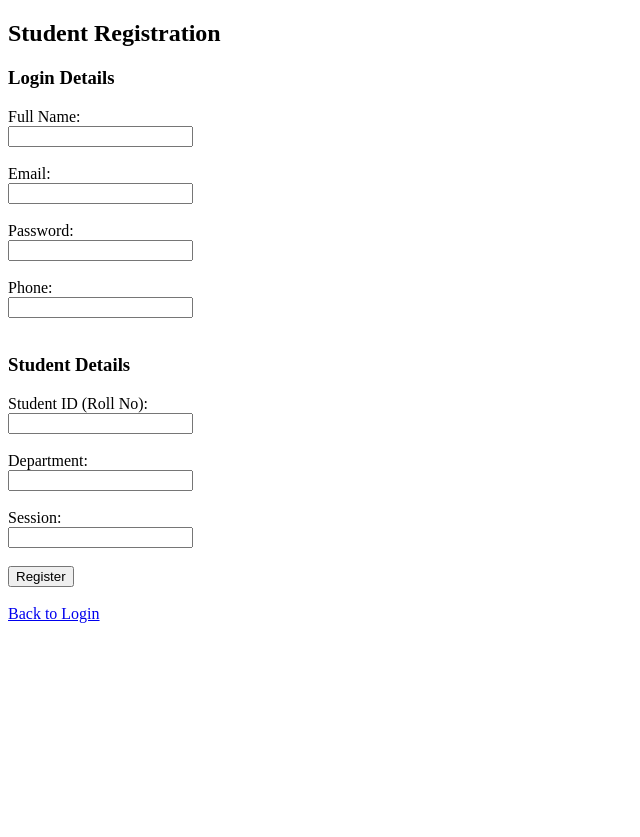
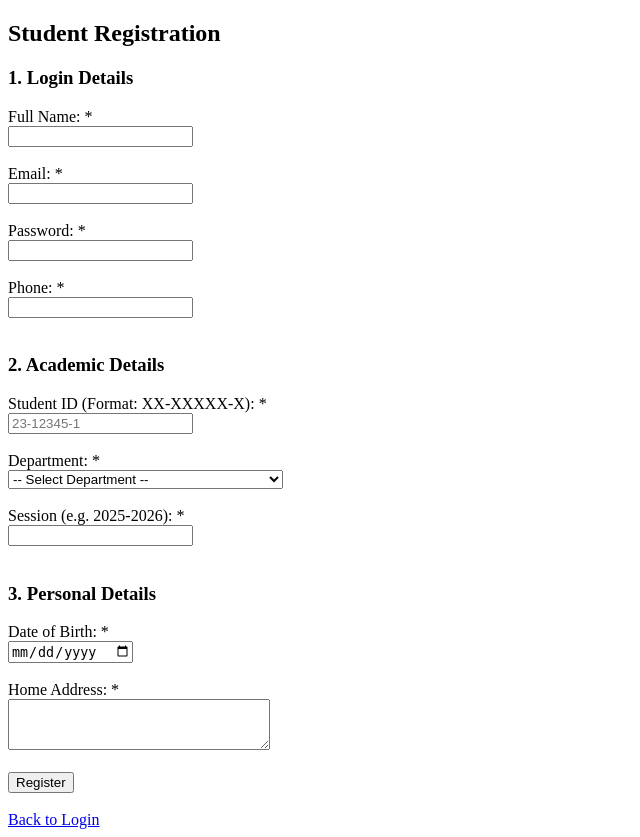
Before and after one commit to Rezwoan/hostel-management-system, a PHP site: page /index.php?page=signup in a window 1280 px wide. Shown: the whole page, without its empty margins (0-640 px from the left). Before the commit the page ends 623 px from the top, so only its background shows below. Run offline with PHP 8.4, Linux system fonts and the light colour scheme.

Commit message:
Enhance signup functionality with strict validation and additional fields for date of birth and address; update model to handle new parameters and improve UI for better user experience.

```diff
--- a/app/Controllers/Auth/signupController.php
+++ b/app/Controllers/Auth/signupController.php
@@ -1,10 +1,10 @@
 <?php
 // app/Controllers/Auth/signupController.php
 
-// 1. Remove session_start() because index.php already handles it.
+// 1. Remove session_start() (Index handles it)
 // session_start();
 
-// 2. Load Model (Up 2 levels from Controllers/Auth -> app -> Models)
+// 2. Load Model
 require_once __DIR__ . '/../../Models/student_functions.php';
 
 $error_msg = "";
@@ -12,22 +12,55 @@ $success_msg = "";
 
 if ($_SERVER["REQUEST_METHOD"] == "POST") {
 
-    // 3. EXTRACT & CLEAN DATA
+    // 3. EXTRACT DATA
     $fullName   = trim($_POST['full_name']);
     $email      = trim($_POST['email']);
     $password   = $_POST['password'];
     $phone      = trim($_POST['phone']);
-
     $studentId  = trim($_POST['student_id']);
     $dept       = trim($_POST['department']);
     $session    = trim($_POST['session']);
+    $dob        = trim($_POST['dob']);
+    $address    = trim($_POST['address']);
 
-    // 4. VALIDATION
-    if (empty($fullName) || empty($email) || empty($password) || empty($studentId)) {
-        $error_msg = "Please fill in all required fields (Name, Email, Password, Student ID).";
+    // 4. STRICT VALIDATION CHECKS
+
+    // A. Check for Empty Fields
+    if (empty($fullName) || empty($email) || empty($password) || empty($phone) ||
+        empty($studentId) || empty($dept) || empty($session) || empty($dob) || empty($address)) {
+
+        $error_msg = "❌ Error: All fields are mandatory. Please fill in everything.";
+
     } else {
+        // B. Validate Student ID Format (XX-XXXXX-X) without Regex
+        // Expected Length: 10 chars (2 digits + '-' + 5 digits + '-' + 1 digit)
+        $idValid = true;
 
-        // 5. CALL MODEL
+        if (strlen($studentId) !== 10) {
+            $idValid = false;
+        } else {
+            // Split by hyphen
+            $parts = explode('-', $studentId);
+
+            // Must have exactly 3 parts
+            if (count($parts) !== 3) {
+                $idValid = false;
+            } else {
+                // Check Part 1: XX (2 digits)
+                if (!is_numeric($parts[0]) || strlen($parts[0]) !== 2) $idValid = false;
+
+                // Check Part 2: XXXXX (5 digits)
+                if (!is_numeric($parts[1]) || strlen($parts[1]) !== 5) $idValid = false;
+
+                // Check Part 3: X (1 digit)
+                if (!is_numeric($parts[2]) || strlen($parts[2]) !== 1) $idValid = false;
+            }
+        }
+
+        if (!$idValid) {
+            $error_msg = "❌ Invalid Student ID Format. Use XX-XXXXX-X (e.g., 23-12345-1).";
+        } else {
+            // C. All Checks Passed -> Call Model
             $result = createStudentAccount(
                 $fullName,
                 $email,
@@ -35,20 +68,20 @@ if ($_SERVER["REQUEST_METHOD"] == "POST") {
                 $phone,
                 $studentId,
                 $dept,
-            $session
+                $session,
+                $dob,
+                $address
             );
 
-        // 6. HANDLE RESULT
             if ($result === true) {
-            // FIX: Link uses the router (index.php?page=login)
                 $success_msg = "✅ Account created successfully! <a href='index.php?page=login'>Login Here</a>";
             } else {
                 $error_msg = "❌ " . $result;
             }
         }
     }
+}
 
-// 7. LOAD VIEW
-// FIX: Path goes up 2 levels (../../) to 'app', then down to 'Views/Auth/'
+// 5. LOAD VIEW
 require_once __DIR__ . '/../../Views/Auth/signup_view.php';
 ?>
--- a/app/Models/student_functions.php
+++ b/app/Models/student_functions.php
@@ -1,25 +1,28 @@
 <?php
 // app/Models/student_functions.php
 
+// Ensure this path matches your file structure (Same folder)
 require_once __DIR__ . '/DB_Connect.php';
 
 /**
  * Create a new student account (User + Role + Profile)
- * * @param string $name
+ * @param string $name
  * @param string $email
- * @param string $password (Raw password, we hash it here)
+ * @param string $password
  * @param string $phone
  * @param string $studentId
  * @param string $department
  * @param string $sessionYear
- * * @return bool|string Returns TRUE on success, Error Message string on failure
+ * @param string $dob      (New Argument)
+ * @param string $address  (New Argument)
+ * @return bool|string Returns TRUE on success, Error Message string on failure
  */
-function createStudentAccount($name, $email, $password, $phone, $studentId, $department, $sessionYear) {
+function createStudentAccount($name, $email, $password, $phone, $studentId, $department, $sessionYear, $dob, $address) {
 
     // 1. Setup Connection
     $conn = dbConnect();
 
-    // Hash password immediately - Model handles data integrity
+    // Hash password immediately
     $passwordHash = password_hash($password, PASSWORD_DEFAULT);
 
     // 2. Start Transaction
@@ -51,10 +54,12 @@ function createStudentAccount($name, $email, $password, $phone, $studentId, $dep
         }
         mysqli_stmt_close($stmtRole);
 
-        // --- C. Create Student Profile ---
-        $sqlProfile = "INSERT INTO student_profiles (user_id, student_id, department, session_year) VALUES (?, ?, ?, ?)";
+        // --- C. Create Student Profile (Updated with DOB and Address) ---
+        $sqlProfile = "INSERT INTO student_profiles (user_id, student_id, department, session_year, dob, address) VALUES (?, ?, ?, ?, ?, ?)";
         $stmtProfile = mysqli_prepare($conn, $sqlProfile);
-        mysqli_stmt_bind_param($stmtProfile, "isss", $newUserId, $studentId, $department, $sessionYear);
+
+        // Bind Params: i (int) + s (string) * 5
+        mysqli_stmt_bind_param($stmtProfile, "isssss", $newUserId, $studentId, $department, $sessionYear, $dob, $address);
 
         if (!mysqli_stmt_execute($stmtProfile)) {
             if ($conn->errno === 1062) throw new Exception("That Student ID is already registered.");
--- a/app/Views/Auth/signup_view.php
+++ b/app/Views/Auth/signup_view.php
@@ -9,46 +9,64 @@
     <h2>Student Registration</h2>
 
     <?php if (!empty($success_msg)): ?>
-        <p style="color: green; font-weight: bold;">
+        <div style="background-color: #d4edda; color: #155724; padding: 10px; border: 1px solid #c3e6cb; margin-bottom: 15px;">
             <?php echo $success_msg; ?>
-        </p>
+        </div>
     <?php endif; ?>
 
     <?php if (!empty($error_msg)): ?>
-        <p style="color: red; font-weight: bold;">
+        <div style="background-color: #f8d7da; color: #721c24; padding: 10px; border: 1px solid #f5c6cb; margin-bottom: 15px;">
             <?php echo htmlspecialchars($error_msg); ?>
-        </p>
+        </div>
     <?php endif; ?>
 
     <form action="" method="POST">
-        <h3>Login Details</h3>
-        <label>Full Name:</label><br>
-        <input type="text" name="full_name" required><br><br>
 
-        <label>Email:</label><br>
-        <input type="email" name="email" required><br><br>
+        <h3>1. Login Details</h3>
+        <label>Full Name: *</label><br>
+        <input type="text" name="full_name" required value="<?php echo isset($_POST['full_name']) ? htmlspecialchars($_POST['full_name']) : ''; ?>"><br><br>
 
-        <label>Password:</label><br>
+        <label>Email: *</label><br>
+        <input type="email" name="email" required value="<?php echo isset($_POST['email']) ? htmlspecialchars($_POST['email']) : ''; ?>"><br><br>
+
+        <label>Password: *</label><br>
         <input type="password" name="password" required><br><br>
 
-        <label>Phone:</label><br>
-        <input type="text" name="phone"><br><br>
+        <label>Phone: *</label><br>
+        <input type="text" name="phone" required value="<?php echo isset($_POST['phone']) ? htmlspecialchars($_POST['phone']) : ''; ?>"><br><br>
 
-        <h3>Student Details</h3>
-        <label>Student ID (Roll No):</label><br>
-        <input type="text" name="student_id" required><br><br>
+        <h3>2. Academic Details</h3>
+        <label>Student ID (Format: XX-XXXXX-X): *</label><br>
+        <input type="text" name="student_id" placeholder="23-12345-1" required value="<?php echo isset($_POST['student_id']) ? htmlspecialchars($_POST['student_id']) : ''; ?>"><br><br>
 
-        <label>Department:</label><br>
-        <input type="text" name="department"><br><br>
+        <label>Department: *</label><br>
+        <select name="department" required>
+            <option value="">-- Select Department --</option>
+            <option value="CSE" <?php echo (isset($_POST['department']) && $_POST['department'] === 'CSE') ? 'selected' : ''; ?>>CSE (Computer Science & Engineering)</option>
+            <option value="EEE" <?php echo (isset($_POST['department']) && $_POST['department'] === 'EEE') ? 'selected' : ''; ?>>EEE (Electrical & Electronic Engineering)</option>
+            <option value="IPE" <?php echo (isset($_POST['department']) && $_POST['department'] === 'IPE') ? 'selected' : ''; ?>>IPE (Industrial & Production Engineering)</option>
+            <option value="BBA" <?php echo (isset($_POST['department']) && $_POST['department'] === 'BBA') ? 'selected' : ''; ?>>BBA (Bachelor of Business Administration)</option>
+            <option value="Architecture" <?php echo (isset($_POST['department']) && $_POST['department'] === 'Architecture') ? 'selected' : ''; ?>>Architecture</option>
+            <option value="English" <?php echo (isset($_POST['department']) && $_POST['department'] === 'English') ? 'selected' : ''; ?>>English</option>
+            <option value="Law" <?php echo (isset($_POST['department']) && $_POST['department'] === 'Law') ? 'selected' : ''; ?>>Law</option>
+            <option value="Economics" <?php echo (isset($_POST['department']) && $_POST['department'] === 'Economics') ? 'selected' : ''; ?>>Economics</option>
+        </select><br><br>
 
-        <label>Session:</label><br>
-        <input type="text" name="session"><br><br>
+        <label>Session (e.g. 2025-2026): *</label><br>
+        <input type="text" name="session" required value="<?php echo isset($_POST['session']) ? htmlspecialchars($_POST['session']) : ''; ?>"><br><br>
+
+        <h3>3. Personal Details</h3>
+        <label>Date of Birth: *</label><br>
+        <input type="date" name="dob" required value="<?php echo isset($_POST['dob']) ? htmlspecialchars($_POST['dob']) : ''; ?>"><br><br>
+
+        <label>Home Address: *</label><br>
+        <textarea name="address" rows="3" cols="30" required><?php echo isset($_POST['address']) ? htmlspecialchars($_POST['address']) : ''; ?></textarea><br><br>
 
         <button type="submit">Register</button>
     </form>
 
     <br>
-    <a href="login.php">Back to Login</a>
+    <a href="index.php?page=login">Back to Login</a>
 
 </body>
 </html>
```
Also changed, not shown: docs/StyleGuide.md (added, +68 -0 lines). Lines whose indentation alone changed are shown as unchanged.
